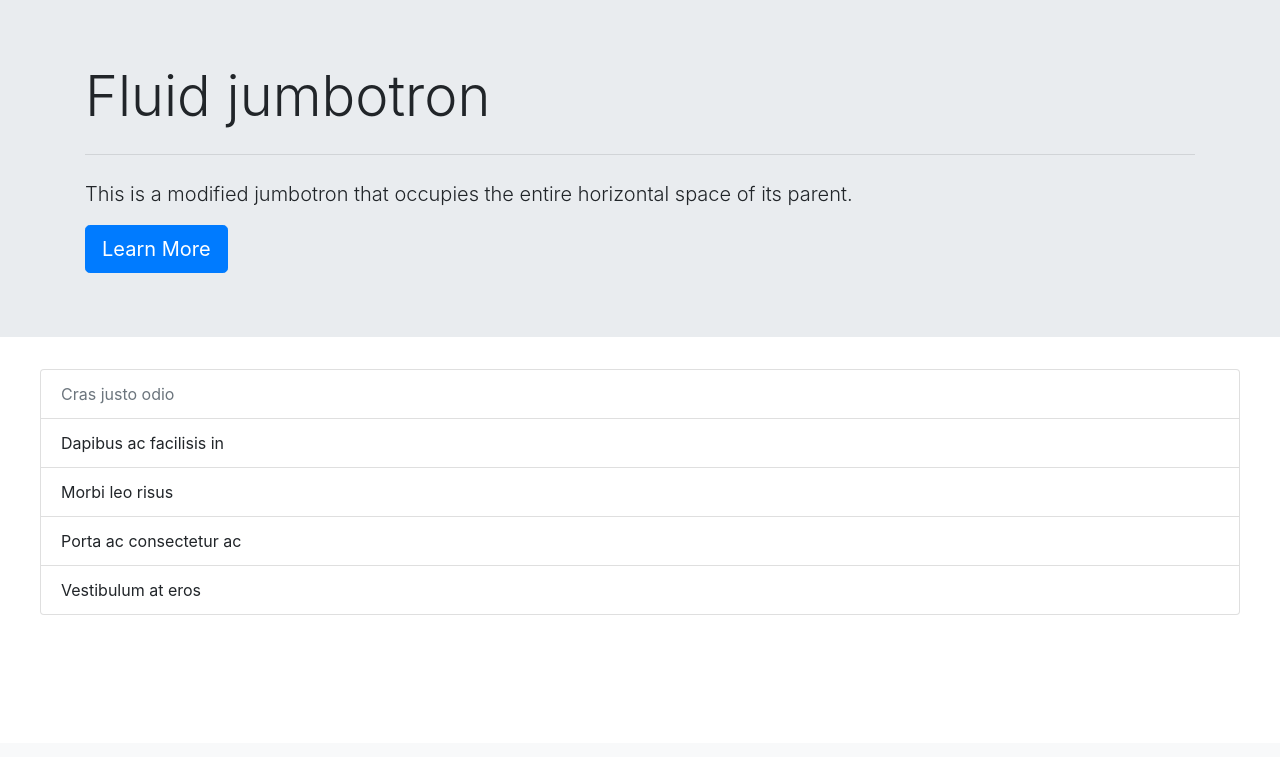
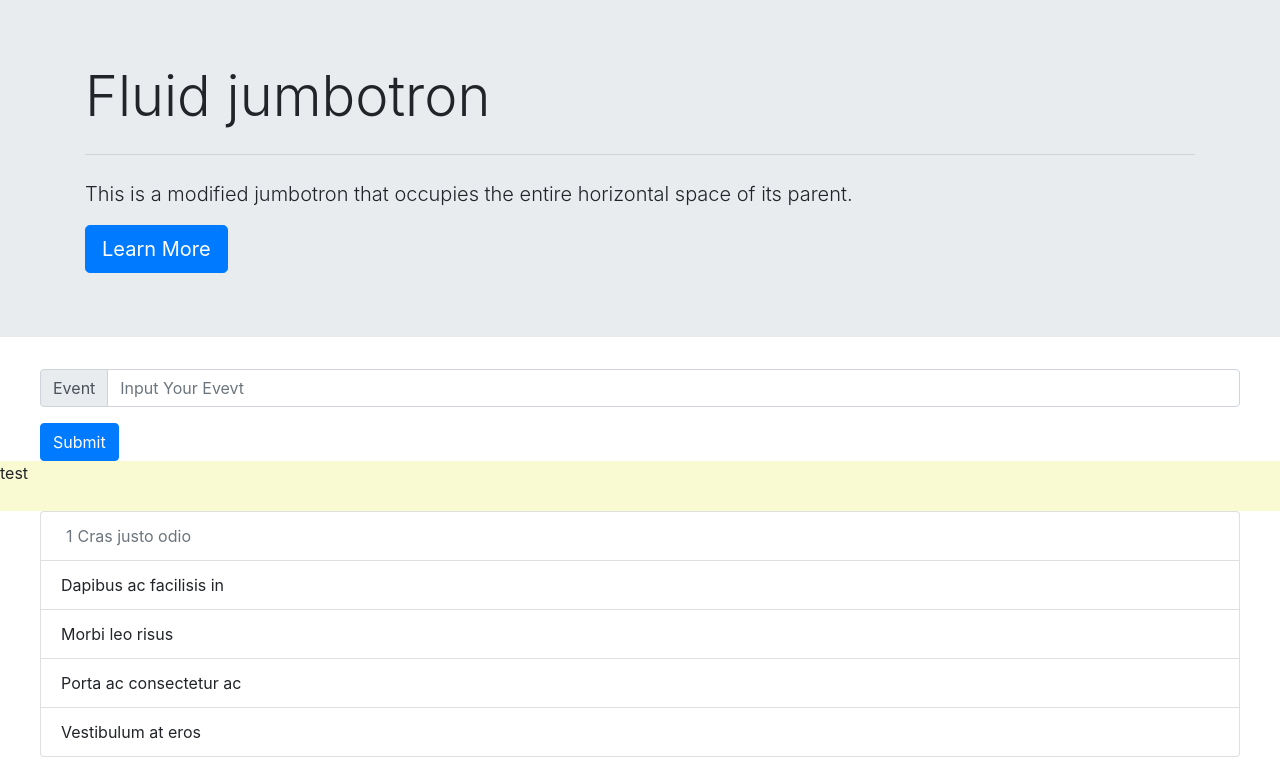
Before and after one commit to Yu-Chun1214/Todo-List-WebApp, a Flask app: page / in a window 1280 px wide. Shown: the part 57-814 px from the top of the page. Before the commit the page ends 672 px from the top, so only its background shows below. Run offline with Flask 2, Linux system fonts and the light colour scheme; some libraries are stand-ins or nearby versions.

Commit message:
finish the post part

```diff
--- a/app.py
+++ b/app.py
@@ -1,5 +1,5 @@
 import json
-from flask import Flask,request,jsonify,render_template
+from flask import Flask,request,jsonify,render_template,request
 from flask_sqlalchemy import SQLAlchemy
 from flask_migrate import Migrate
 
@@ -18,3 +18,13 @@ class Record(db.Model):
 @app.route('/',methods = ['GET'])
 def index():
     return render_template('index.html',title = 'Todo List')
+
+@app.route('/record',methods=['POST'])
+def add_record():
+    Event = request.form['event']
+    record = Record(event = Event,deadline = '2/30')
+    db.session.add(record)
+    db.session.commit()
+    return Event,200
+
+    # return render_template('index.html',title = 'Todo List')
--- /dev/null
+++ b/static/back.js
@@ -0,0 +1,50 @@
+const Debug_Mode = false;
+const BASE_URL = window.location.origin;
+const API = BASE_URL + '/record';
+function preventReload(e){
+    if(Debug_Mode){
+        e.preventDefault();
+    }
+}
+
+function getInputData(){
+    var event={
+        'event':$('input[name="event"]').val(),
+    }
+    return event;
+}
+
+function postItemToServer(inputdata){
+    $.ajax({
+        url : API,
+        method : 'POST',
+        data : inputdata,
+        success:function(inputdata){
+            console.log(inputdata)
+        }
+    })
+}
+
+$('ul.list-group li').click(function(){
+    if($(this).attr('class')==='list-group-item disabled'){
+        $(this).attr('class','list-group-item');
+    }else{
+        $(this).attr('class','list-group-item disabled');
+    }
+})
+
+$('#post-form').submit(function(e){
+    preventReload(e);
+    var data = getInputData();
+    console.log(data);
+    alert(data['event'])
+    if(data){
+        postItemToServer(data)
+    }
+})
+
+$('.test2').click(function(e){
+    var data = getInputData();
+    console.log(data);
+    postItemToServer(data)
+})
--- /dev/null
+++ b/static/theme.css
@@ -0,0 +1,4 @@
+[class='tag']{
+    padding:5px;
+    margin: 0px auto;
+}
--- a/templates/index.html
+++ b/templates/index.html
@@ -6,6 +6,7 @@
     <meta http-equiv="X-UA-Compatible" content="ie=edge">
     <title>Document</title>
     <link rel="stylesheet" href="https://stackpath.bootstrapcdn.com/bootstrap/4.1.3/css/bootstrap.min.css" integrity="sha384-MCw98/SFnGE8fJT3GXwEOngsV7Zt27NXFoaoApmYm81iuXoPkFOJwJ8ERdknLPMO" crossorigin="anonymous">
+    <link rel="stylesheet" href="{{url_for('static',filename='theme.css')}}">
 </head>
 <body>
         <nav class="navbar navbar-expand-lg navbar-light bg-light">
@@ -16,14 +17,14 @@
                 <div class="collapse navbar-collapse" id="navbarSupportedContent">
                   <ul class="navbar-nav mr-auto">
                     <li class="nav-item active">
-                      <a class="nav-link" href="/templates/index.html"">Home <span class="sr-only">(current)</span></a>
+                      <a class="nav-link" href="/templates/index.html">Home <span class="sr-only">(current)</span></a>
                     </li>
                     <li class="nav-item dropdown">
                       <a class="nav-link dropdown-toggle" href="#" id="navbarDropdown" role="button" data-toggle="dropdown" aria-haspopup="true" aria-expanded="false">
                         Record
                       </a>
                       <div class="dropdown-menu" aria-labelledby="navbarDropdown">
-                        <a class="dropdown-item" href="#">Add</a>
+                        <a class="dropdown-item" href="/templates/index.html">Add</a>
                         <a class="dropdown-item" href="#">Edit</a>
                         <a href="#" class="dropdown-item">Delete</a>
                       </div>
@@ -47,17 +48,28 @@
                     </button>
             </div>
         </div>
+        <form id='post-form' style="margin: 0px auto;width: 1200px;" method="POST"">
+            <div class="input-group mb-3">
+                    <div class="input-group-prepend">
+                      <span class="input-group-text" id="inputGroup-sizing-default">Event</span>
+                    </div>
+                    <input type="text" class="form-control" aria-label="Sizing example input" aria-describedby="inputGroup-sizing-default" placeholder="Input Your Evevt" name="event">
+            </div>
+                  <button class="btn btn-primary" type='submit' formaction="/record">Submit</button>
+        </form>
+        <div class="test2" style="height: 50px;background-color: lightgoldenrodyellow">test</div>
         <div id='Todo-List' style="margin:0px auto;width: 1200px;">
                 <ul class="list-group"style="margin:0px;">
-                        <li class="list-group-item disabled">Cras justo odio</li>
-                        <li class="list-group-item">Dapibus ac facilisis in</li>
-                        <li class="list-group-item">Morbi leo risus</li>
-                        <li class="list-group-item">Porta ac consectetur ac</li>
-                        <li class="list-group-item">Vestibulum at eros</li>
+                        <li class="list-group-item disabled" id='list-1'><span class='tag'>1</span>Cras justo odio</li>
+                        <li class="list-group-item" id="list-2">Dapibus ac facilisis in</li>
+                        <li class="list-group-item" id="list-3">Morbi leo risus</li>
+                        <li class="list-group-item" id="list-4">Porta ac consectetur ac</li>
+                        <li class="list-group-item" id="list-5">Vestibulum at eros</li>
                 </ul>
         </div>
     <script src="https://code.jquery.com/jquery-3.3.1.slim.min.js" integrity="sha384-q8i/X+965DzO0rT7abK41JStQIAqVgRVzpbzo5smXKp4YfRvH+8abtTE1Pi6jizo" crossorigin="anonymous"></script>
     <script src="https://cdnjs.cloudflare.com/ajax/libs/popper.js/1.14.3/umd/popper.min.js" integrity="sha384-ZMP7rVo3mIykV+2+9J3UJ46jBk0WLaUAdn689aCwoqbBJiSnjAK/l8WvCWPIPm49" crossorigin="anonymous"></script>
     <script src="https://stackpath.bootstrapcdn.com/bootstrap/4.1.3/js/bootstrap.min.js" integrity="sha384-ChfqqxuZUCnJSK3+MXmPNIyE6ZbWh2IMqE241rYiqJxyMiZ6OW/JmZQ5stwEULTy" crossorigin="anonymous"></script>
+    <script src="{{url_for('static',filename='back.js')}}"></script>
 </body>
 </html>
```
Also changed, not shown: todolist.db.
